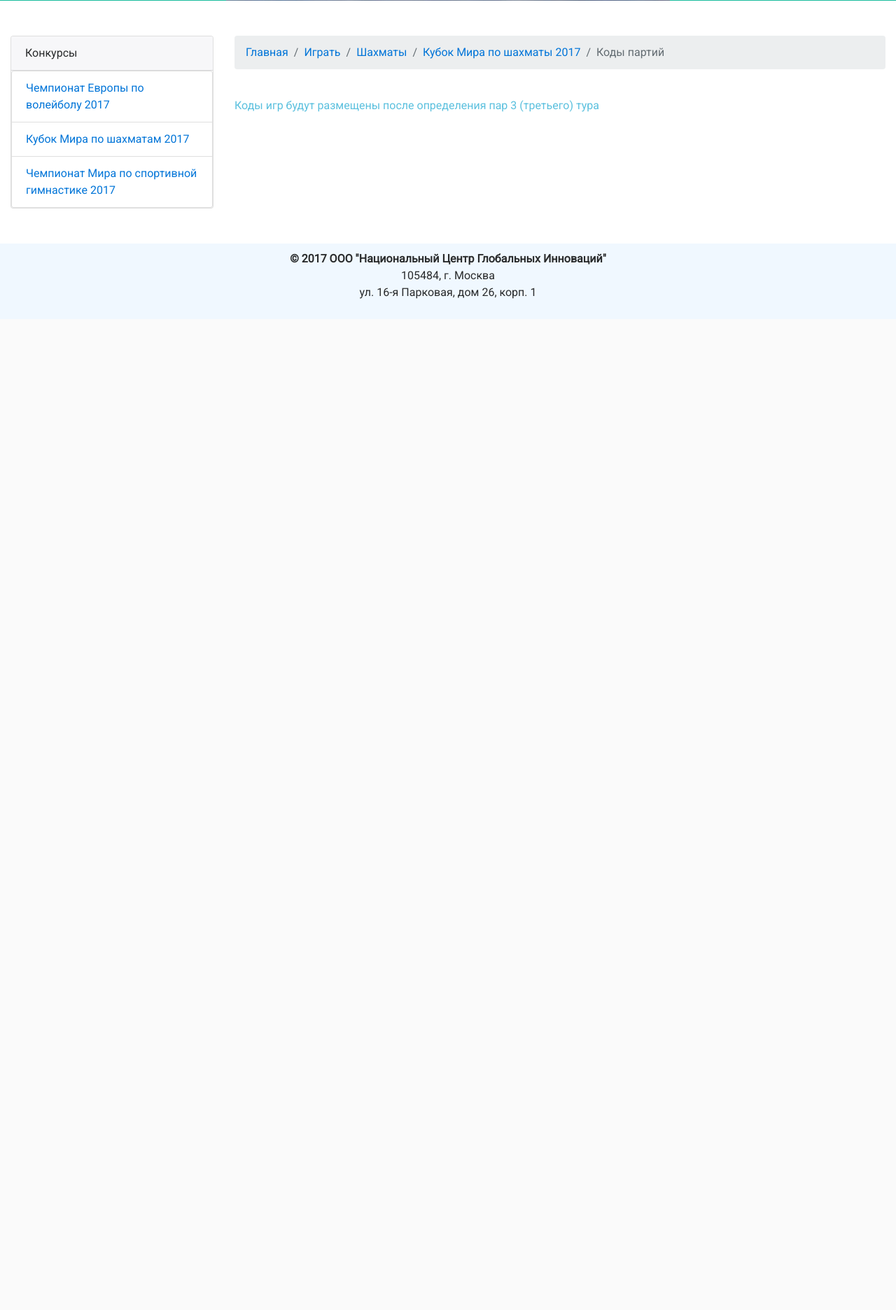
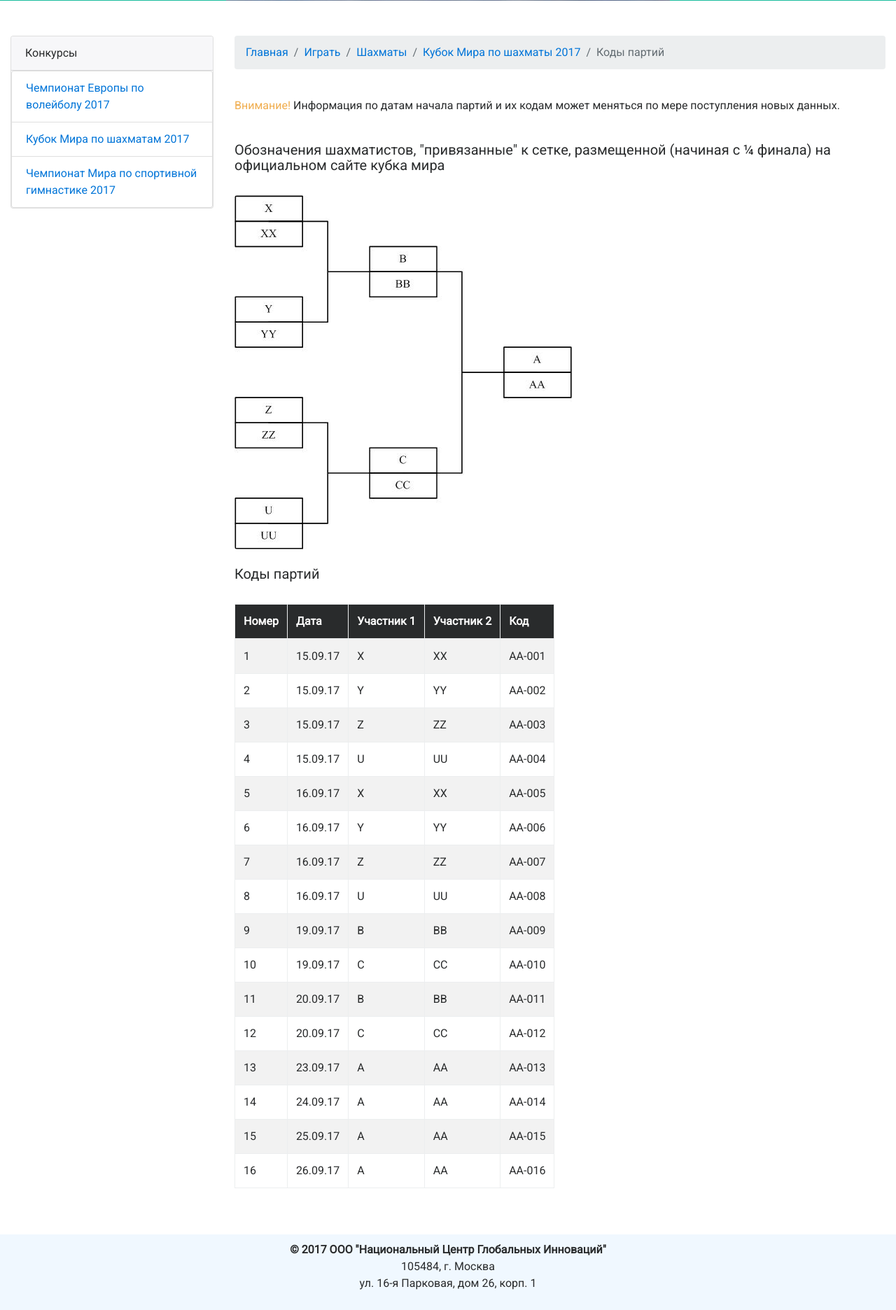
Before and after one commit to kaa-it/omniliner, a Flask app: page /play/chess/world_cup_2017/games.html in a window 1280 px wide. Shown: the part 558-2430 px from the top of the page at 70% size. Before the commit the page ends 985 px from the top, so only its background shows below. Run offline with Flask 2, Linux system fonts and the light colour scheme; some libraries are stand-ins or nearby versions.

Commit message:
Added chess codes

```diff
--- a/app/templates/play/chess/world_cup_2017/games.html
+++ b/app/templates/play/chess/world_cup_2017/games.html
@@ -12,6 +12,148 @@
 
 <br>
 
-<p class="text-info">Коды игр будут размещены после определения пар 3 (третьего) тура</p>
+<p aling="justify"><span class="text-warning">Внимание!</span> Информация по датам начала партий и их кодам может меняться по мере поступления новых данных.</p>
+
+<br>
+
+<h5>Обозначения шахматистов, "привязанные" к сетке, размещенной (начиная с ¼ финала) на официальном сайте кубка мира</h5>
+
+<br>
+
+<div>
+    <img src="{{ url_for('static',filename='img/chess_world_cup_2017/chess.jpg') }}" class="img-fluid rounded"/>
+</div>
+
+<br>
+
+<h5>Коды партий</h5>
+
+<br>
+
+<table class="table table-responsive table-striped table-bordered">
+        <thead class="thead-inverse">
+            <tr>
+                <th>Номер</th>
+                <th>Дата</th>
+                <th>Участник 1</th>
+                <th>Участник 2</th>
+                <th>Код</th>
+            </tr>
+        </thead>
+        <tbody>
+            <tr>
+                <td>1</td>
+                <td>15.09.17</td>
+                <td>X</td>
+                <td>XX</td>
+                <td>AA-001</td>
+            </tr>
+            <tr>
+                <td>2</td>
+                <td>15.09.17</td>
+                <td>Y</td>
+                <td>YY</td>
+                <td>AA-002</td>
+            </tr>
+            <tr>
+                <td>3</td>
+                <td>15.09.17</td>
+                <td>Z</td>
+                <td>ZZ</td>
+                <td>AA-003</td>
+            </tr>
+            <tr>
+                <td>4</td>
+                <td>15.09.17</td>
+                <td>U</td>
+                <td>UU</td>
+                <td>AA-004</td>
+            </tr>
+            <tr>
+                <td>5</td>
+                <td>16.09.17</td>
+                <td>X</td>
+                <td>XX</td>
+                <td>AA-005</td>
+            </tr>
+            <tr>
+                <td>6</td>
+                <td>16.09.17</td>
+                <td>Y</td>
+                <td>YY</td>
+                <td>AA-006</td>
+            </tr>
+            <tr>
+                <td>7</td>
+                <td>16.09.17</td>
+                <td>Z</td>
+                <td>ZZ</td>
+                <td>AA-007</td>
+            </tr>
+            <tr>
+                <td>8</td>
+                <td>16.09.17</td>
+                <td>U</td>
+                <td>UU</td>
+                <td>AA-008</td>
+            </tr>
+            <tr>
+                <td>9</td>
+                <td>19.09.17</td>
+                <td>B</td>
+                <td>BB</td>
+                <td>AA-009</td>
+            </tr>
+            <tr>
+                <td>10</td>
+                <td>19.09.17</td>
+                <td>C</td>
+                <td>CC</td>
+                <td>AA-010</td>
+            </tr>
+            <tr>
+                <td>11</td>
+                <td>20.09.17</td>
+                <td>B</td>
+                <td>BB</td>
+                <td>AA-011</td>
+            </tr>
+            <tr>
+                <td>12</td>
+                <td>20.09.17</td>
+                <td>C</td>
+                <td>CC</td>
+                <td>AA-012</td>
+            </tr>
+            <tr>
+                <td>13</td>
+                <td>23.09.17</td>
+                <td>A</td>
+                <td>AA</td>
+                <td>AA-013</td>
+            </tr>
+            <tr>
+                <td>14</td>
+                <td>24.09.17</td>
+                <td>A</td>
+                <td>AA</td>
+                <td>AA-014</td>
+            </tr>
+            <tr>
+                <td>15</td>
+                <td>25.09.17</td>
+                <td>A</td>
+                <td>AA</td>
+                <td>AA-015</td>
+            </tr>
+            <tr>
+                <td>16</td>
+                <td>26.09.17</td>
+                <td>A</td>
+                <td>AA</td>
+                <td>AA-016</td>
+            </tr>
+        </tbody>
+    </table>
 
 {% endblock %}
```
Also changed, not shown: app/static/img/chess_world_cup_2017/chess.jpg (added).
